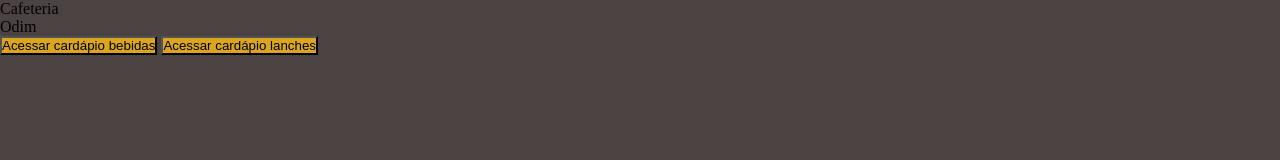
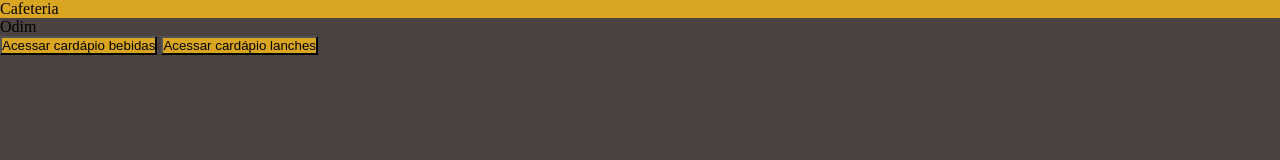
Before and after one commit to larissa-dias3/ProjetoFinalJs, a plain HTML site: page index.html in a window 1280 px wide. Drawn offline with Linux system fonts and the light colour scheme.

Commit message:
adicionando elements da home

```diff
--- a/index.html
+++ b/index.html
@@ -7,7 +7,7 @@
     <title>Cafeteria Odim</title>
 </head>
 <body>
-    <p>Cafeteria</p>
+    <p class="logoName">Cafeteria</p>
     <p>Odim</p>
 
     <button class="btn1">Acessar cardápio bebidas</button>
```
